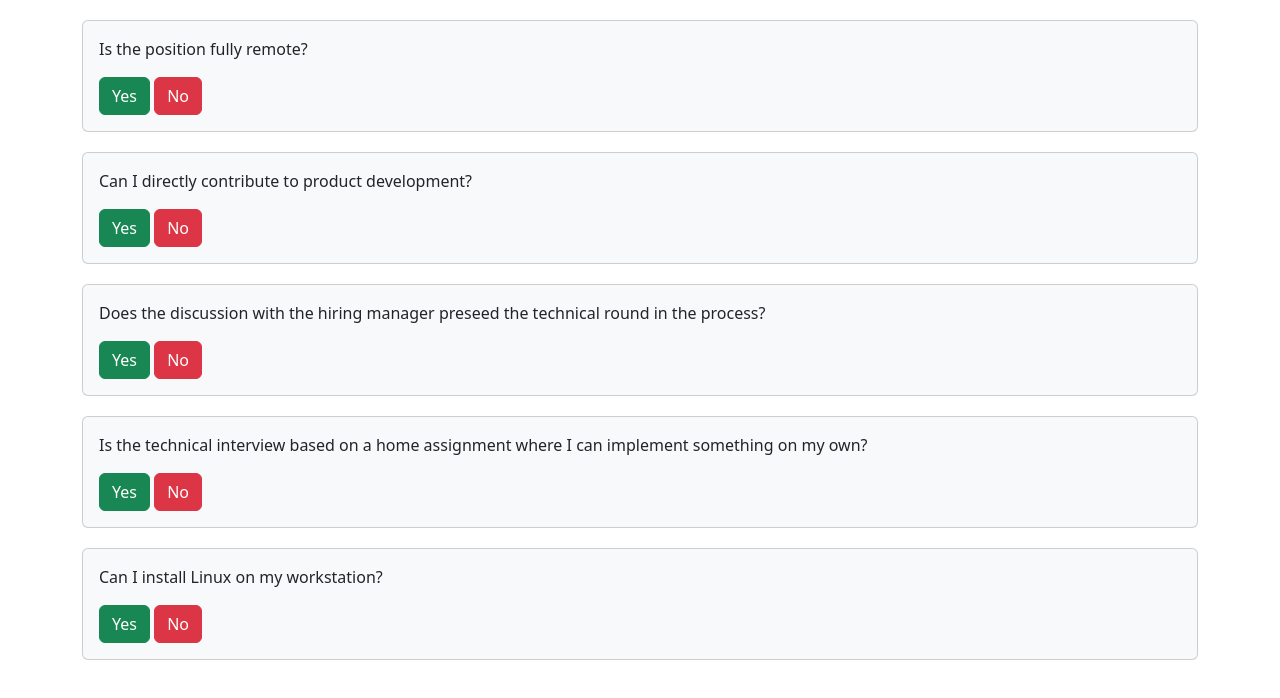
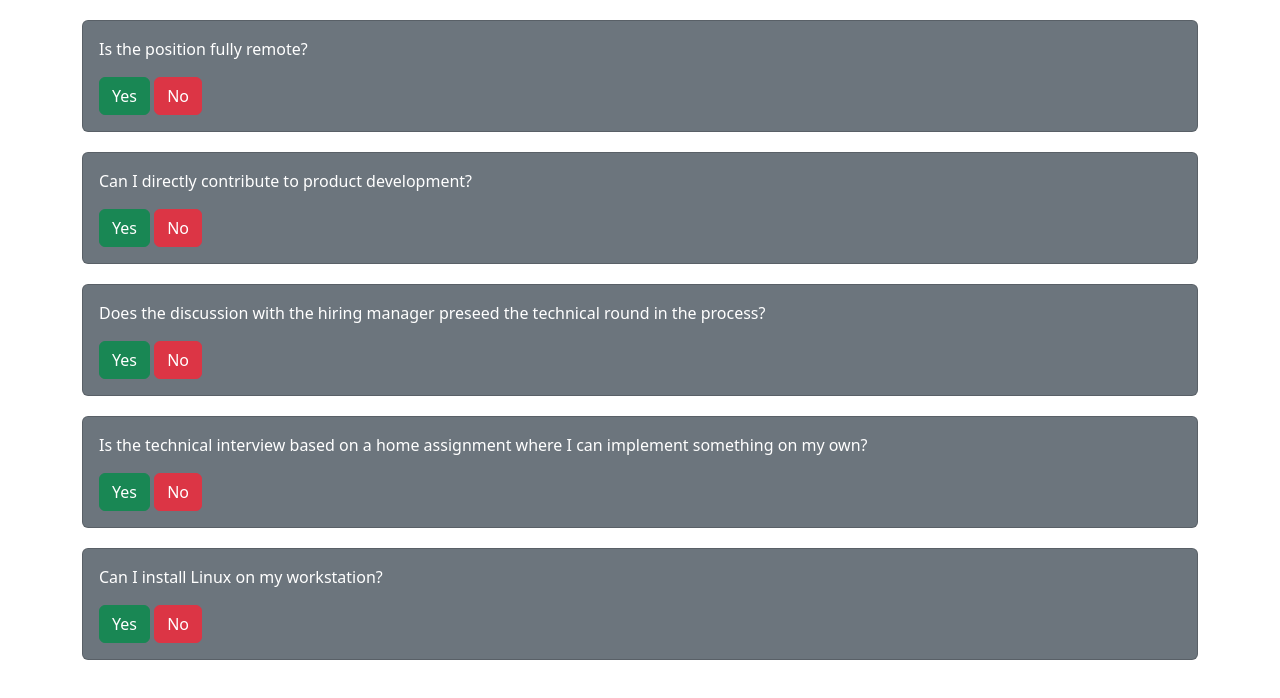
Before and after one commit to attilanagy/job-seeking, a React (Create React App) app: page / in a window 1280 px wide. Shown: the top 698 px of the page. Built offline with nearby package versions, Linux system fonts and the light colour scheme.

Commit message:
Change color of text and default background

```diff
--- a/src/App.js
+++ b/src/App.js
@@ -59,7 +59,7 @@ function App() {
       {questions.map(question => (
         <Row key={question.id}>
             <Col>
-              <Card bg={question.answer !== null ? question.answer ? 'success' : 'danger' : 'light'}>
+              <Card text="white" bg={question.answer !== null ? question.answer ? 'success' : 'danger' : 'secondary'}>
                 <Card.Body>
                   <Card.Text>{question.answer === null ? question.question : question.reason}</Card.Text>
                   {question.answer === null ?
```
